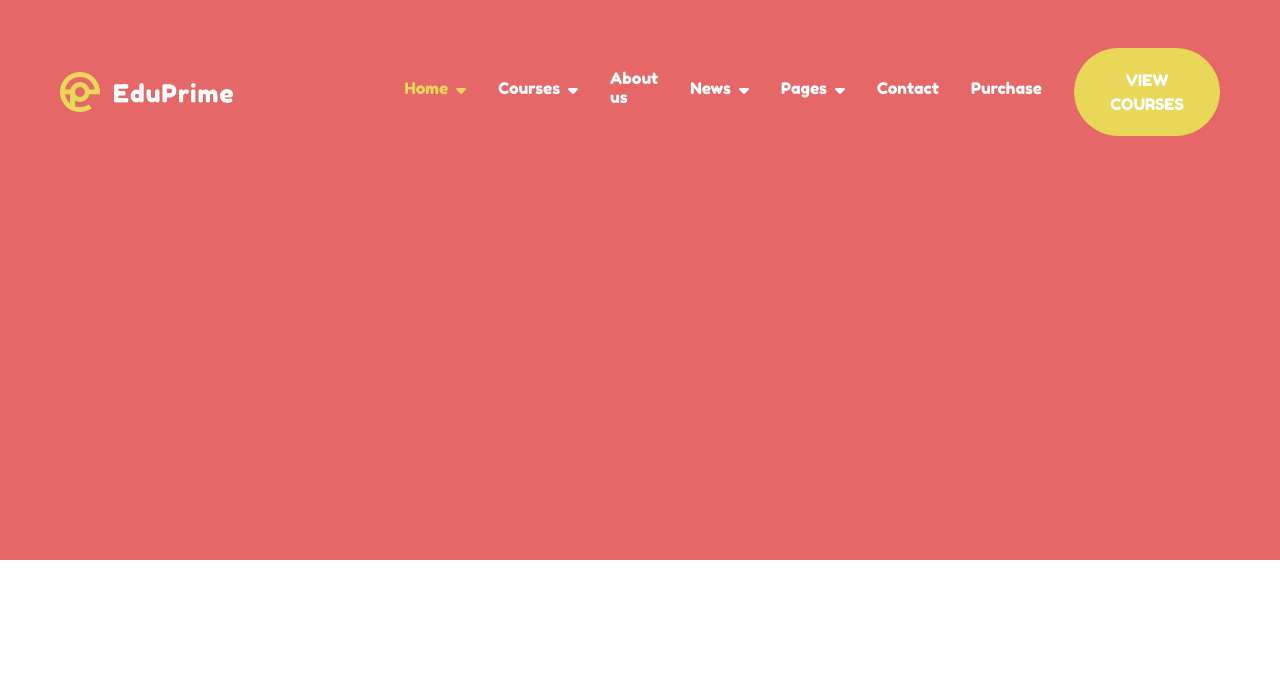
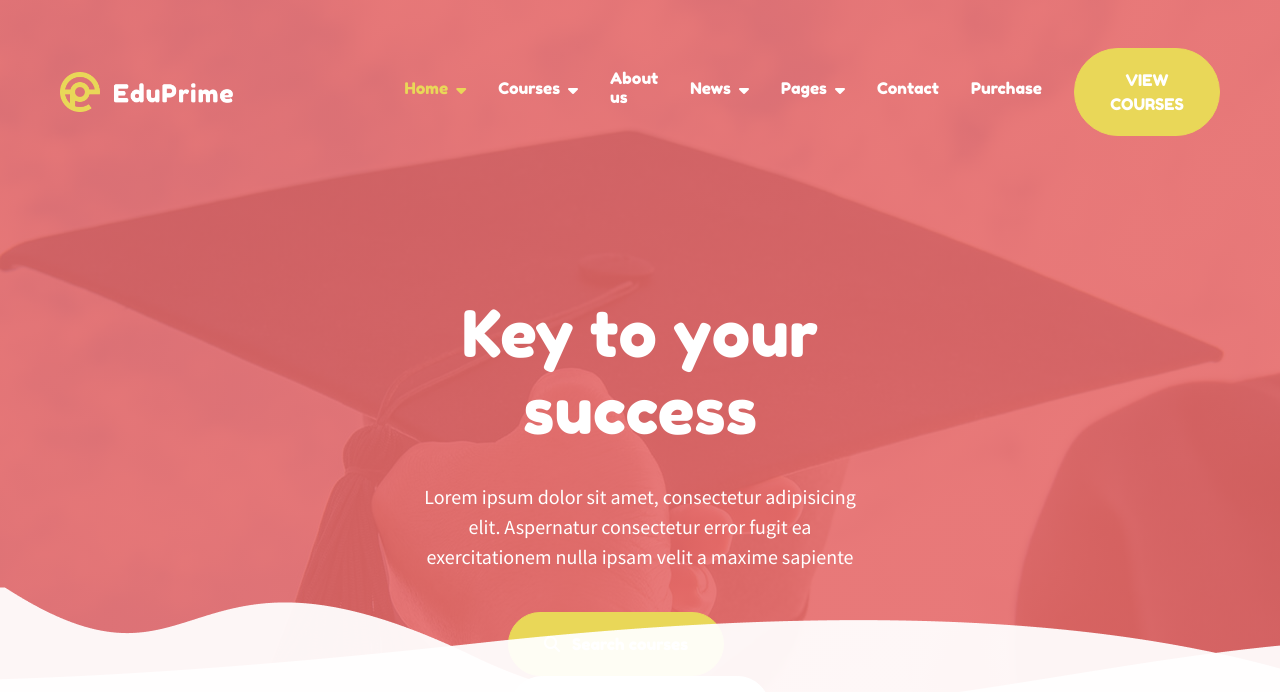
Before and after one commit to cif95/proj-html-vuejs, a Vue app: page / in a window 1280 px wide. Shown: the top 692 px of the page. Built offline with nearby package versions, Linux system fonts and the light colour scheme.

Commit message:
created jumbotron

```diff
--- a/src/assets/scss/partials/_common.scss
+++ b/src/assets/scss/partials/_common.scss
@@ -5,8 +5,14 @@
 	padding:1.2rem 2.2rem;
 }
 
-.my-btn-secondary {
+.my-btn-yellow {
 	color: white;
 	border: 1px solid $secondaryColor;
 	background-color: $secondaryColor;
 }
+
+.my-btn-white {
+	color: $primaryColor;
+	border: 1px solid white;
+	background-color: white;
+}
--- a/src/assets/scss/partials/_variables.scss
+++ b/src/assets/scss/partials/_variables.scss
@@ -1,4 +1,5 @@
-$primaryColor: #E56768;
+$primaryColor: #e56767;
+$primaryColorTrans: #e56767e1;
 $secondaryColor: #E9D758;
 $SectionHeadingColor: #3D404F;
 
@@ -21,3 +22,11 @@ $SectionHeadingColor: #3D404F;
 	align-items: $align;
 	gap: $gap;
 }
+
+
+@mixin position($position, $right, $bottom, $left) {
+	position: $position;
+	right: $right;
+	bottom: $bottom;
+	left: $left;
+}
--- a/src/components/Header.vue
+++ b/src/components/Header.vue
@@ -2,8 +2,7 @@
   <header>
     <Navbar />
     <Jumbotron />
-    <!-- logo+navbar -->
-    <!-- jumbotron(slider) -->
+    <img class="wave-svg" src="../assets/img/Wave-1.png" alt="wave image" />
   </header>
 </template>
 
@@ -23,7 +22,15 @@ export default {
 <style lang="scss">
 @import "../assets/scss/partials/_variables.scss";
 header {
-  height: 70vh;
-  background-color: $primaryColor;
+  overflow: hidden;
+  position: relative;
+  color: white;
+  height: 90vh;
+  background-image: linear-gradient($primaryColorTrans, $primaryColorTrans),
+    url(../assets/img/theme_slider2_bg-1.jpg);
+  background-position: top center;
+  img.wave-svg {
+    @include position(absolute, 0, 0, 0);
+  }
 }
 </style>
--- a/src/components/HeaderComponents/Jumbotron.vue
+++ b/src/components/HeaderComponents/Jumbotron.vue
@@ -1,5 +1,20 @@
 <template>
-  <div></div>
+  <div id="jumbo" class="text-center py-5 mx-auto">
+    <h1>Key to your success</h1>
+    <p class="py-4 fs-5">
+      Lorem ipsum dolor sit amet, consectetur adipisicing elit. Aspernatur
+      consectetur error fugit ea exercitationem nulla ipsam velit a maxime
+      sapiente
+    </p>
+    <button class="my-btn my-btn-yellow me-5">
+      <i class="fas fa-search me-2"></i>
+      Search courses
+    </button>
+    <button class="my-btn my-btn-white">
+      <i class="fas fa-user-plus me-2"></i>
+      Apply for university
+    </button>
+  </div>
 </template>
 
 <script>
@@ -8,4 +23,12 @@ export default {
 };
 </script>
 
-<style></style>
+<style lang="scss" scoped>
+div#jumbo {
+  width: 35%;
+  h1 {
+    padding-top: 4rem;
+    font-size: 4rem;
+  }
+}
+</style>
--- a/src/components/HeaderComponents/Navbar.vue
+++ b/src/components/HeaderComponents/Navbar.vue
@@ -22,7 +22,7 @@
             <i v-if="link.dropdown" class="fas fa-sort-down ms-2"></i>
           </li>
         </ul>
-        <button class="my-btn my-btn-secondary text-uppercase">
+        <button class="my-btn my-btn-yellow text-uppercase">
           View Courses
         </button>
       </div>
```
